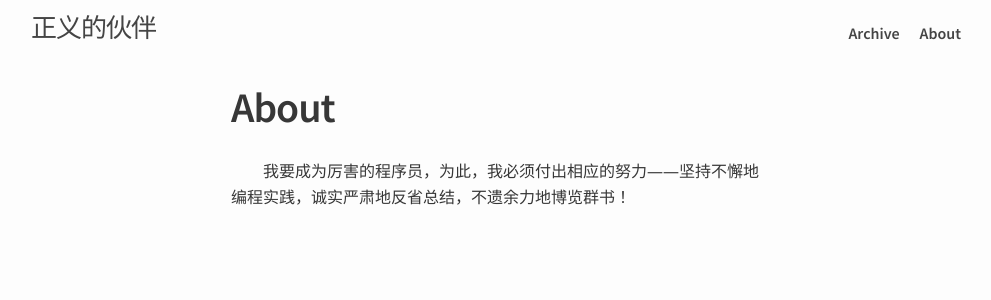
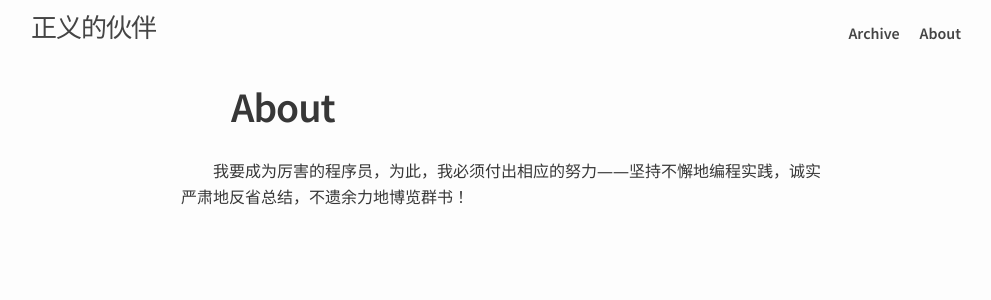
Before and after one commit to zephyrZQF/zephyrZQF.github.io, a Jekyll site: the page built from about.md, in a window 1280 px wide. Shown: the top 300 px of the page, without its empty margins (139-1130 px from the left). Built offline with Jekyll 4.4.1, drawn with Linux system fonts in a browser that asks for light colours.

Commit message:
p change

```diff
--- a/_sass/_layout.scss
+++ b/_sass/_layout.scss
@@ -100,7 +100,7 @@
     margin-bottom: $spacing-unit;
 
     p {
-        max-width: 540px;
+        max-width: 640px;
         padding: 0px 10px;
         margin: 0 auto;
         line-height: 26px;
```
